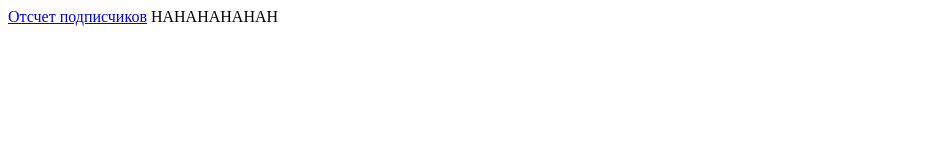
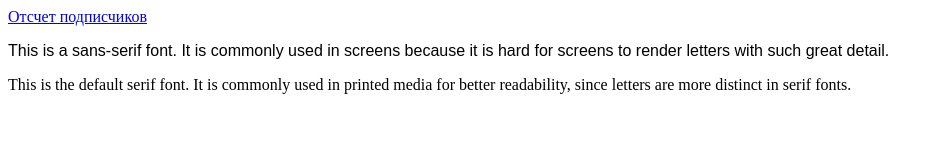
Before and after one commit to heyyouhere/heyyouhere.space, a plain HTML site: page index.html in a window 1280 px wide. Shown: the whole page, without its empty margins (0-943 px from the left). Drawn offline with Linux system fonts and the light colour scheme.

Commit message:
Update index.html

```diff
--- a/index.html
+++ b/index.html
@@ -2,7 +2,14 @@
     <meta charset='utf-8'>
 <title> Home Page </title>
 <body>
-    <a href="./etvSubcountOverlay.html"> Отсчет подписчиков</a>
-    HAHAHAHAHAH
+    <a href="./etvSubcountOverlay.html">Отсчет подписчиков</a>
+
+    <p style="font-family: sans-serif">This is a sans-serif font.
+        It is commonly used in screens because it is hard
+        for screens to render letters with such great detail.</p>
+
+        <p> This is the default serif font. It is commonly used in
+            printed media for better readability, since letters
+            are more distinct in serif fonts.</p>
 </body>
 </head>
```
